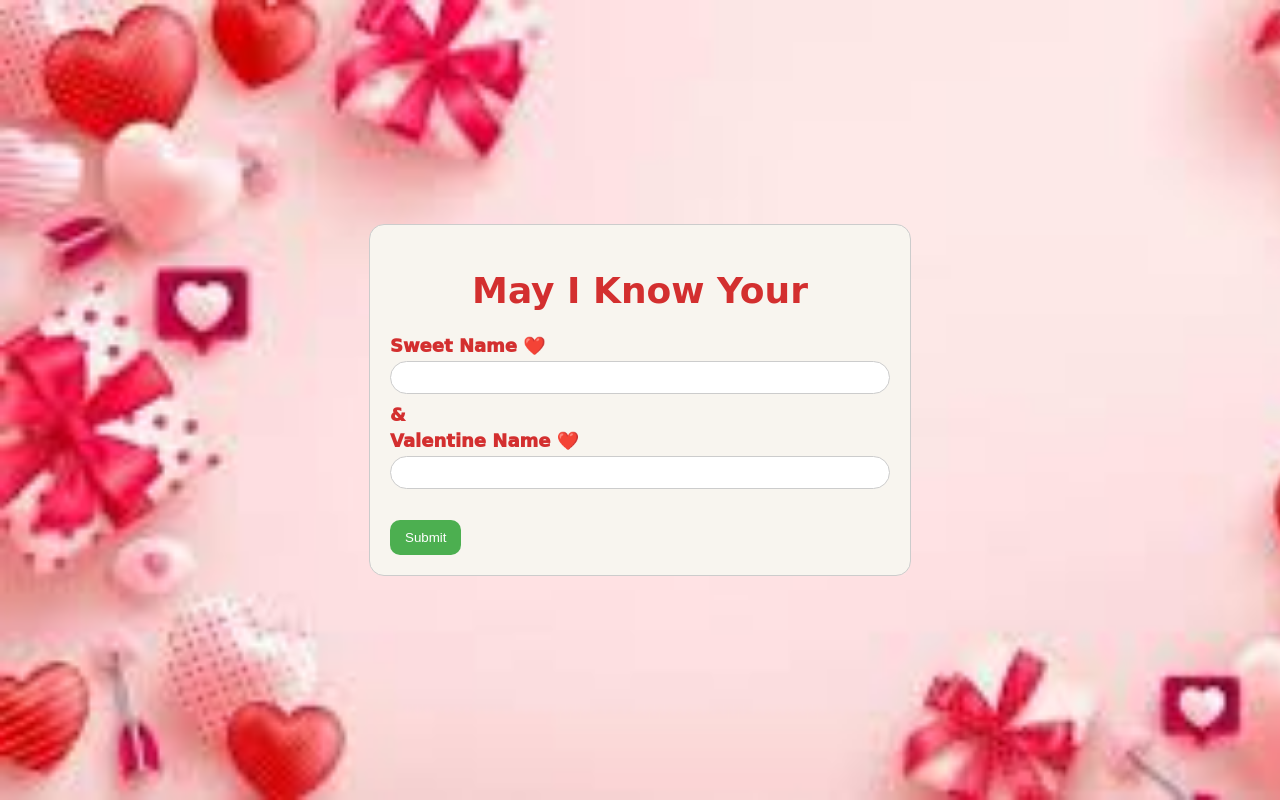
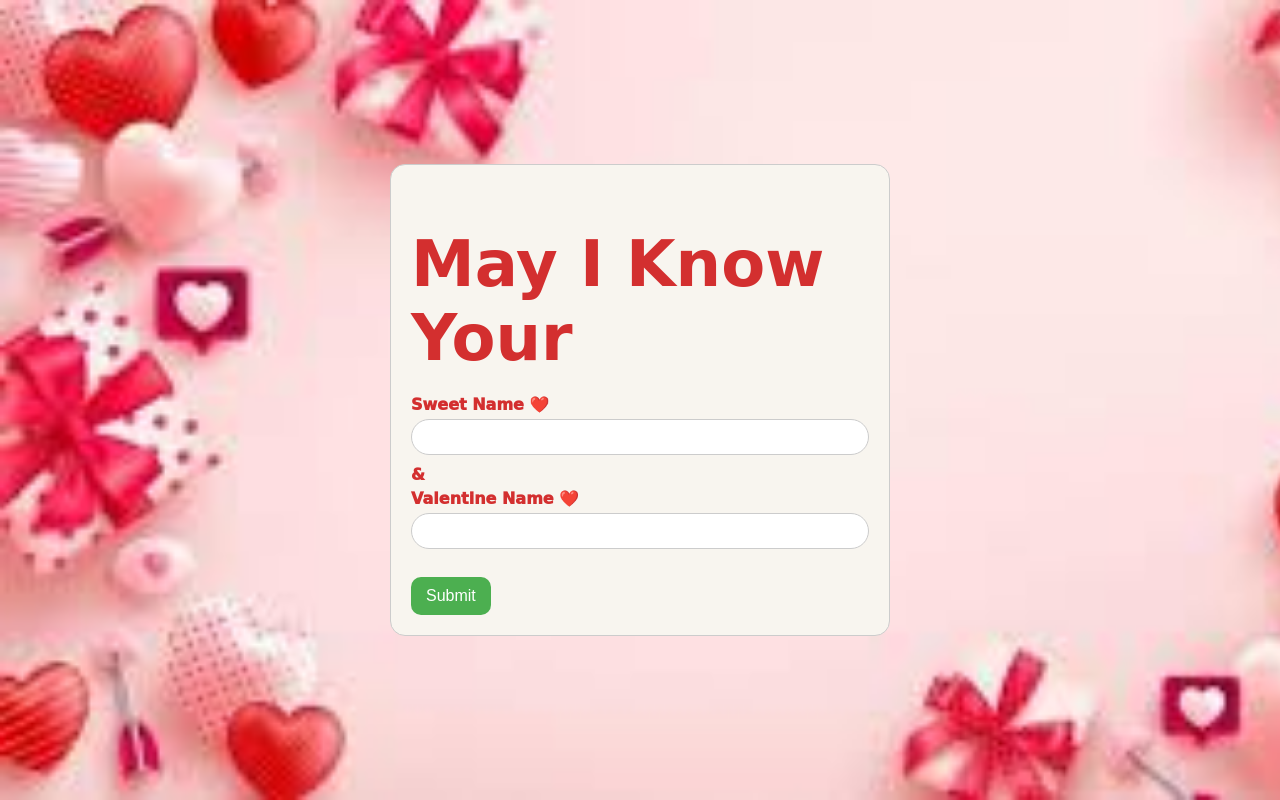
Before and after one commit to KandyKannan/Project-Valentine, a plain HTML site: page index.html in a window 1280 px wide. Drawn offline with Linux system fonts and the light colour scheme.

Commit message:
Update frontPage.css

```diff
--- a/frontPage.css
+++ b/frontPage.css
@@ -6,45 +6,32 @@ body {
     min-height: 100vh;
     width: 100vw;
     margin: 0;
-    overflow-x: hidden; /* Prevent horizontal scroll */
-    background-color: #f0f0f0; /* Fallback color */
-    display: flex; /* Optional: For centering content */
-    flex-direction: column; /* Optional: For centering content */
-    justify-content: center; /* Optional: Center vertically */
-    align-items: center; /* Optional: Center horizontally */
+    overflow-x: hidden;
+    background-color: #f0f0f0;
+    display: flex;
+    flex-direction: column;
+    justify-content: center;
+    align-items: center;
 }
 
-/* Styles specifically for mobile */
-@media (max-width: 767px) {
-    body {
-        background-size: cover;
-
-        font-size: 16px;
-
-    }
-}
-
-
-@media (min-width: 768px) {
-    body {
-        background-size: cover;
-
-        font-size: 18px;
-    }
-}
-
+/* Mobile-first approach */
 h1 {
     font-family: 'Parisienne', cursive;
     color: #d32f2f;
+    font-size: 2em; /* Adjust as needed */
+    text-align: center; /* Center on mobile */
+    margin-bottom: 20px;
 }
 
 form {
-    width: 500px;
-    margin: 0 auto;
+    width: 90%; /* Occupy most of the screen width on mobile */
+    max-width: 500px; /* Limit width on larger screens */
+    margin: 20px auto; /* Add margin top/bottom */
     padding: 20px;
     border: 1px solid #ccc;
     border-radius: 15px;
     background-color: #f8f5ef;
+    box-sizing: border-box; /* Include padding in width */
 }
 
 label {
@@ -57,22 +44,63 @@ label {
 
 input[type="text"] {
     width: 100%;
-    padding: 8px;
-    margin-bottom: 10px;
+    padding: 10px; /* Increased padding */
+    margin-bottom: 15px; /* Increased margin */
     border: 1px solid #ccc;
     border-radius: 50px;
     box-sizing: border-box;
+    font-size: 1.2em; /* Make input text larger */
 }
 
 button {
     background-color: #4CAF50;
     color: white;
-    padding: 10px 15px;
+    padding: 12px 20px; /* Increased padding */
     border: none;
     border-radius: 10px;
     cursor: pointer;
+    font-size: 1.2em; /* Make button text larger */
+    width: 100%; /* Make button full width on mobile */
+    box-sizing: border-box; /* Include padding in width */
 }
 
 button:hover {
     background-color: #45a049;
 }
+
+
+/* Styles for larger screens (laptops and desktops) */
+@media (min-width: 768px) {
+    h1 {
+        font-size: 3em; /* Larger heading on desktop */
+        text-align: left; /* Align left on desktop */
+    }
+
+    form {
+        width: 500px; /* Back to original width on desktop */
+        margin: 50px auto; /* Increased margin on desktop */
+    }
+
+    input[type="text"] {
+        padding: 8px; /* Original padding on desktop */
+        margin-bottom: 10px; /* Original margin on desktop */
+        font-size: 1em; /* Back to original font size */
+    }
+
+    button {
+        padding: 10px 15px; /* Original padding on desktop */
+        font-size: 1em; /* Back to original font size */
+        width: auto; /* Button width adjusts to content */
+    }
+}
+
+
+/* Very large screens (optional) */
+@media (min-width: 1200px) {
+    h1 {
+        font-size: 4em; /* Even larger heading */
+    }
+    form {
+      width: 600px;
+    }
+}
```
